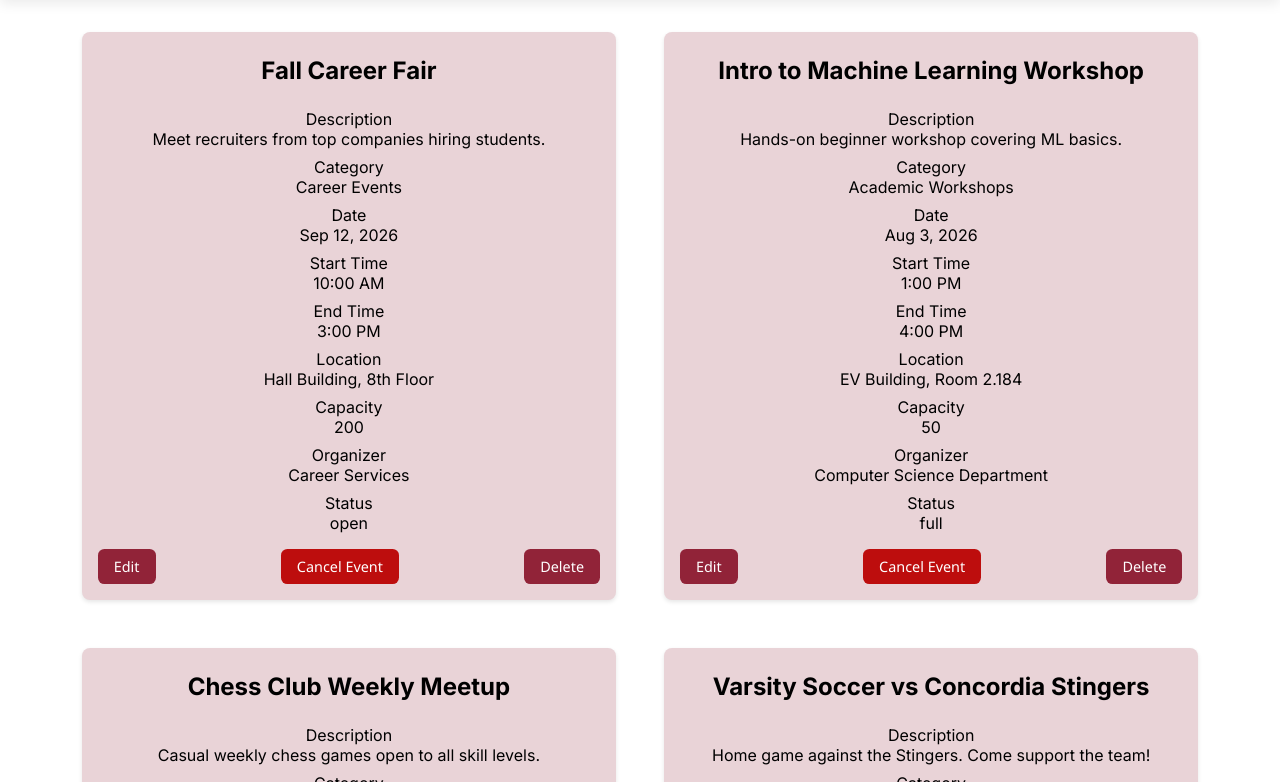
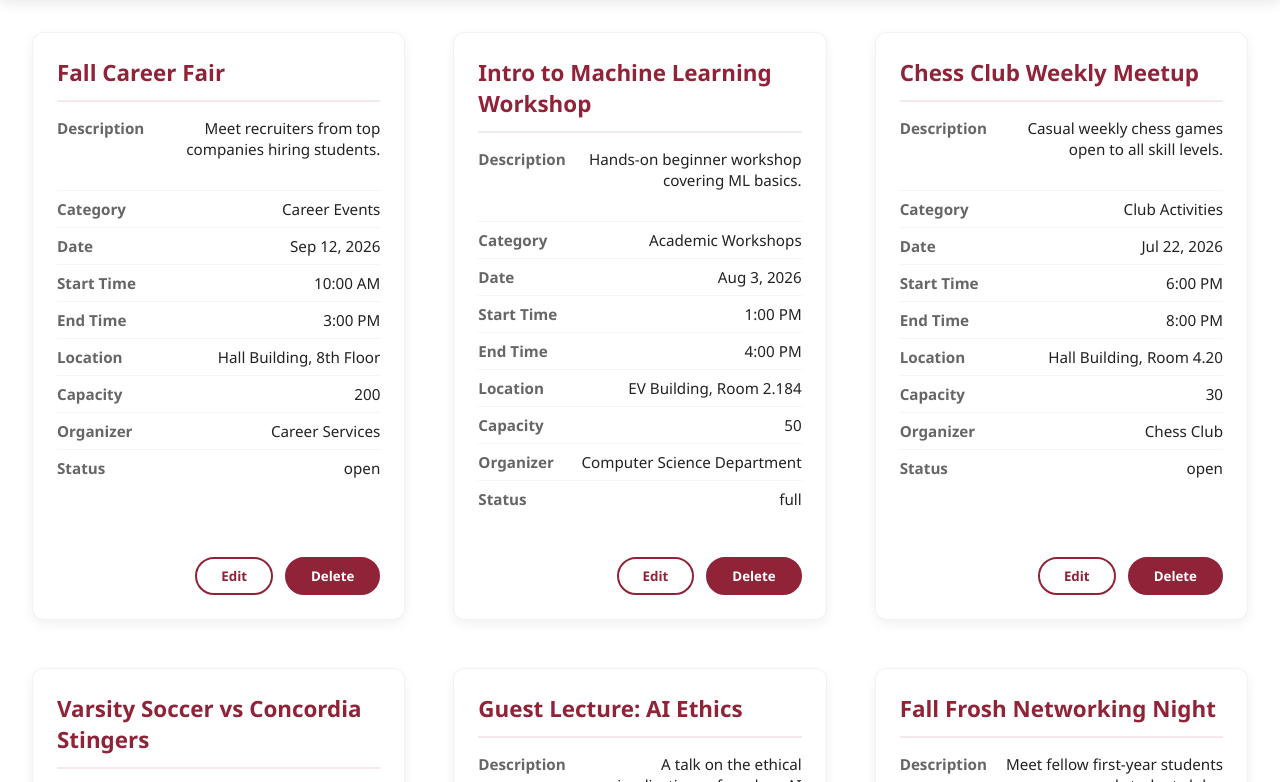
Before and after one commit to AdamKirikisla/webnova-campus-events-project, a plain HTML site: page view/manage-events.html in a window 1280 px wide. Shown: the part 80-862 px from the top of the page. Drawn offline with Linux system fonts and the light colour scheme.

Commit message:
Manage event fix
Remove useless nav buttons

Fixed grid arrangement and removed the cancelled button, felt like redendancy of edit's capabilities

```diff
--- a/public/css/admin.css
+++ b/public/css/admin.css
@@ -1,6 +1,6 @@
-@import url('https://fonts.googleapis.com/css2?family=Inter:wght@400;500;600;700&display=swap');
+/*@import url('https://fonts.googleapis.com/css2?family=Inter:wght@400;500;600;700&display=swap');*/
 
-body,
+/*body,
 h1,
 h2,
 h3,
@@ -11,7 +11,7 @@ input,
 select,
 textarea {
   font-family: 'Inter', 'Segoe UI', system-ui, sans-serif;
-}
+}*/
 
 /* Dashboard */
 #dashboardHeader {
@@ -24,7 +24,7 @@ textarea {
 
 .statCards {
   display: grid;
-  grid-template-columns: repeat(4, 1fr);
+  grid-template-columns: repeat(3, 1fr);
   gap: 1.5rem;
   margin-bottom: 1.5rem;
 }
@@ -86,11 +86,13 @@ a {
 
 .page {
   display: grid;
-  grid-template-columns: repeat(2, 1fr);
+  width: 100%;
+  grid-template-columns: repeat(auto-fit, minmax(350px, 1fr));
   gap: 3rem;
   align-items: start; /* doesn't push cancelled logic down*/
 }
-.card {
+
+/* .card {
   display: flex;
   flex-direction: column;
   align-items: center;
@@ -99,7 +101,7 @@ a {
   border-radius: 0.5rem;
   box-shadow: 0 2px 4px rgba(0, 0, 0, 0.1);
   height: 100%; /* doesn't push cancelled logic down*/
-}
+/*}
 
 .card h2 {
   display: flex;
@@ -116,6 +118,82 @@ a {
   text-align: center;
   padding: 1rem 2rem;
   gap: 0.5rem;
+}*/
+
+/* La base de la carte moderne */
+.card {
+  display: flex;
+  flex-direction: column;
+  background-color: white; /* Plus propre qu'un gros fond rose */
+  border-radius: 0.75rem;
+  box-shadow: 0 4px 12px rgba(0, 0, 0, 0.06); /* Ombre très douce */
+  border: 1px solid rgba(0, 0, 0, 0.05); /* Délimitation subtile */
+  padding: 1.5rem;
+  height: 100%;
+  width: 100%;
+  overflow: hidden;
+}
+
+/* Le titre aligné à gauche avec une bordure de séparation */
+.card h2 {
+  color: var(--primary-color);
+  font-size: 1.4rem;
+  margin-bottom: 1rem;
+  text-align: left;
+  border-bottom: 2px solid rgba(145, 35, 56, 0.1);
+  padding-bottom: 0.75rem;
+}
+
+/* Le conteneur principal */
+.card-content {
+  display: flex;
+  flex-direction: column;
+  gap: 0.5rem;
+  width: 100%;
+  margin-bottom: 1.5rem; /* Espace avant les boutons */
+}
+
+/* L'alignement gauche/droite pour chaque ligne d'information */
+.card-content > div.row {
+  display: flex;
+  justify-content: space-between;
+  align-items: baseline;
+  padding-bottom: 0.5rem;
+  border-bottom: 1px solid rgba(0, 0, 0, 0.04);
+  font-size: 0.95rem;
+}
+
+.card-content > div.row:last-child {
+  border-bottom: none;
+}
+
+/* Le Label (ex: "Date", "Location") */
+.card-content > div.row p:first-child {
+  font-weight: 600;
+  color: #666;
+  margin: 0;
+  margin-right: 1rem;
+  flex-shrink: 0;
+}
+
+/* La Valeur */
+.card-content > div.row p:last-child {
+  color: #222;
+  text-align: right;
+  margin: 0;
+  max-width: 70%;
+  overflow-wrap: break-word;
+  word-wrap: break-word;
+}
+
+/* LE DÉTAIL DE PRO : En mode édition, on débloque la hauteur pour voir ce qu'on tape */
+.card-content > div.description p:last-child.selected {
+  display: block;
+  height: auto;
+  min-height: 4.2em;
+
+  /* Force le texte à se casser même s'il n'y a pas d'espace (pour les sssssssss) */
+  word-break: break-all;
 }
 
 /* When selected */
@@ -125,16 +203,28 @@ a {
 
 .selected:hover {
   cursor: pointer;
-  transform: scale(1.05);
+  /*transform: scale(1.05);*/
 }
+
+/*
 .modifiers {
   display: flex;
   justify-content: space-between;
   width: 100%;
   gap: 1rem;
   margin-top: auto; /* doesn't push cancelled logic down*/
+/*}*/
+
+/* On regroupe les boutons proprement en bas à droite */
+.modifiers {
+  display: flex;
+  justify-content: flex-end;
+  gap: 0.75rem;
+  margin-top: auto;
+  padding-top: 1rem;
 }
-button {
+
+/*button {
   background-color: var(--primary-color);
   color: white;
   border: none;
@@ -148,7 +238,7 @@ button {
 button:hover {
   opacity: 0.85;
   transform: scale(1.05);
-}
+}*/
 
 .logo-link {
   display: flex;
@@ -282,11 +372,11 @@ button:hover {
 }
 
 /* Cancel card display in modify events */
-.cancel {
+/*.cancel {
   background-color: rgb(189, 13, 13);
-}
+}*/
 
-.cancelledCard {
+/*.cancelledCard {
   position: relative;
   display: flex;
   flex-direction: column;
@@ -307,10 +397,23 @@ button:hover {
 
 .cancelledCard .card-content p {
   color: #a3a3a3;
-}
+}*/
+
+/* Rend le texte du statut rouge et gras UNIQUEMENT quand la carte est annulée */
+/*.cancelledCard .status p:last-child {
+  color: rgb(189, 13, 13);
+  font-weight: bold;
+}*/
+
+/* Le style du bouton quand il passe en mode "Reactivate" */
+/*.btn-reactivate {
+  background-color: #166534 !important;
+  color: white !important;
+  border-color: #166534 !important;
+}*/
 
 /* Diagonal ribbon in the corner instead of a dashed border */
-.cancelledCard::after {
+/*.cancelledCard::after {
   content: 'Cancelled';
   position: absolute;
   top: 14px;
@@ -325,6 +428,31 @@ button:hover {
   text-align: center;
   transform: rotate(40deg);
   box-shadow: 0 2px 4px rgba(0, 0, 0, 0.15);
+}*/
+
+/* Limiter la description à exactement 3 lignes */
+.card-content > div.description p:last-child {
+  /* Fixe la hauteur exacte pour 3 lignes d'espace constant */
+  line-height: 1.4;
+  height: 4.2em; /* 1.4 x 3 lignes = 4.2em */
+
+  /* Coupe le texte qui dépasse avec des points de suspension (...) */
+  display: -webkit-box;
+  -webkit-line-clamp: 3;
+  line-clamp: 3;
+  -webkit-box-orient: vertical;
+  overflow: hidden;
+
+  /* S'assure que le texte occupe l'espace à droite sans écraser le label */
+  width: 70%;
+  white-space: normal;
+}
+
+/* LE DÉTAIL DE PRO : En mode édition, on débloque la hauteur pour voir ce qu'on tape */
+.card-content > div.description p:last-child.selected {
+  display: block;
+  height: auto;
+  min-height: 4.2em;
 }
 
 /* Responsive */
@@ -404,8 +532,8 @@ button:hover {
     flex-direction: column;
   }
 
-  .cancelledCard::after {
+  /*.cancelledCard::after {
     font-size: 0.65rem;
     width: 110px;
-  }
+  }*/
 }
--- a/public/js/admin.js
+++ b/public/js/admin.js
@@ -14,9 +14,9 @@ for (let event of fakeEvents) {
   const card = document.createElement('div');
   card.classList.add('card');
 
-  const isCancelled = event.status === 'cancelled';
+  /*const isCancelled = event.status === 'cancelled';*/
 
-  card.innerHTML = `
+  /*card.innerHTML = `
     <h2>${event.title}</h2>
     <div class="card-content">
       <div class="description"><p>Description</p><p>${event.description}</p></div>
@@ -34,11 +34,28 @@ for (let event of fakeEvents) {
       <button class="cancel">${isCancelled ? 'Reactivate' : 'Cancel Event'}</button>
       <button class="delete">Delete</button>
     </div>
+  `;*/
+
+  card.innerHTML = `
+    <h2>${event.title}</h2>
+    <div class="card-content">
+      <!-- On combine 'row' pour le CSS et le nom du champ pour son JS -->
+      <div class="row description"><p>Description</p><p>${event.description}</p></div>
+      <div class="row category"><p>Category</p><p>${event.category}</p></div>
+      <div class="row event_date"><p>Date</p><p>${event.event_date}</p></div>
+      <div class="row start_time"><p>Start Time</p><p>${event.start_time}</p></div>
+      <div class="row end_time"><p>End Time</p><p>${event.end_time}</p></div>
+      <div class="row location"><p>Location</p><p>${event.location}</p></div>
+      <div class="row capacity"><p>Capacity</p><p>${event.capacity}</p></div>
+      <div class="row organizer_id"><p>Organizer</p><p>${event.organizer_id}</p></div>
+      <div class="row status"><p>Status</p><p>${event.status}</p></div>
+    </div>
+    <div class="modifiers">
+      <!-- On injecte tes classes globales pour uniformiser le site -->
+      <button class="btn btn-outline edit">Edit</button>
+      <button class="btn btn-primary delete">Delete</button>
+    </div>
   `;
-
-  if (isCancelled) {
-    card.classList.add('cancelledCard');
-  }
 
   page.append(card);
 }
@@ -98,7 +115,7 @@ for (let i of editButton) {
 // Cancel event logic
 
 // Declare button modifiers
-const cancelButton = document.querySelectorAll('.cancel');
+/*const cancelButton = document.querySelectorAll('.cancel');
 
 // Cancel Event Logic
 for (let i of cancelButton) {
@@ -125,4 +142,4 @@ for (let i of cancelButton) {
       thisCard.classList.remove('cancelledCard');
     }
   });
-}
+}*/
--- a/view/manage-events.html
+++ b/view/manage-events.html
@@ -17,7 +17,7 @@
       </a>
       <nav>
         <a href="admin-dashboard.html" class="btn btn-outline">Dashboard</a>
-        <a href="manage-events.html" class="btn btn-outline">Manage Events</a>
+        <!-- <a href="manage-events.html" class="btn btn-outline">Manage Events</a> -->
         <a href="create-event.html" class="btn btn-outline">Create Events</a>
         <a href="view-registrations.html" class="btn btn-outline">View Registrations</a>
         <a href="login.html" class="btn btn-primary">Logout</a>
```
Also changed, not shown: view/admin-dashboard.html (+1 -1 lines).
